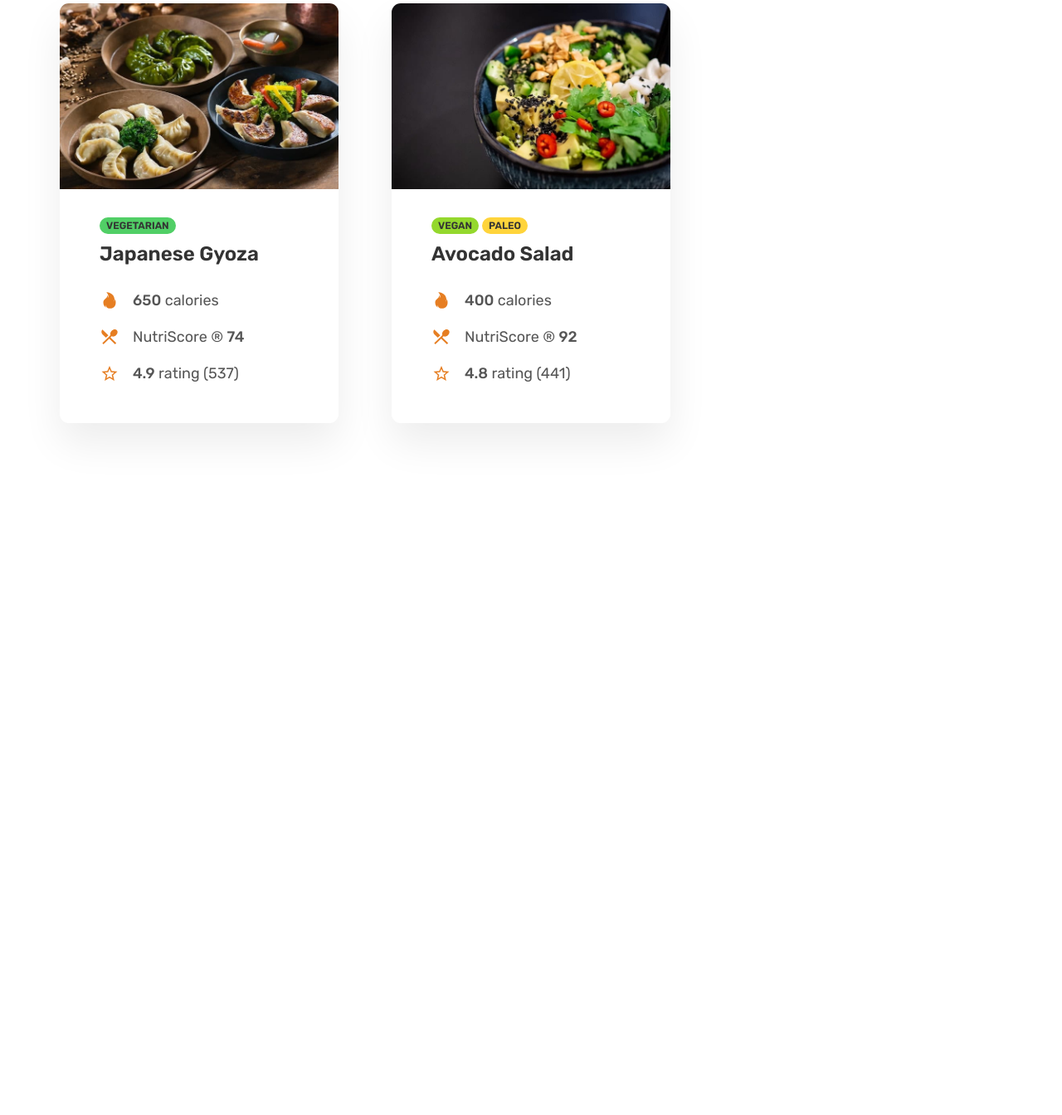
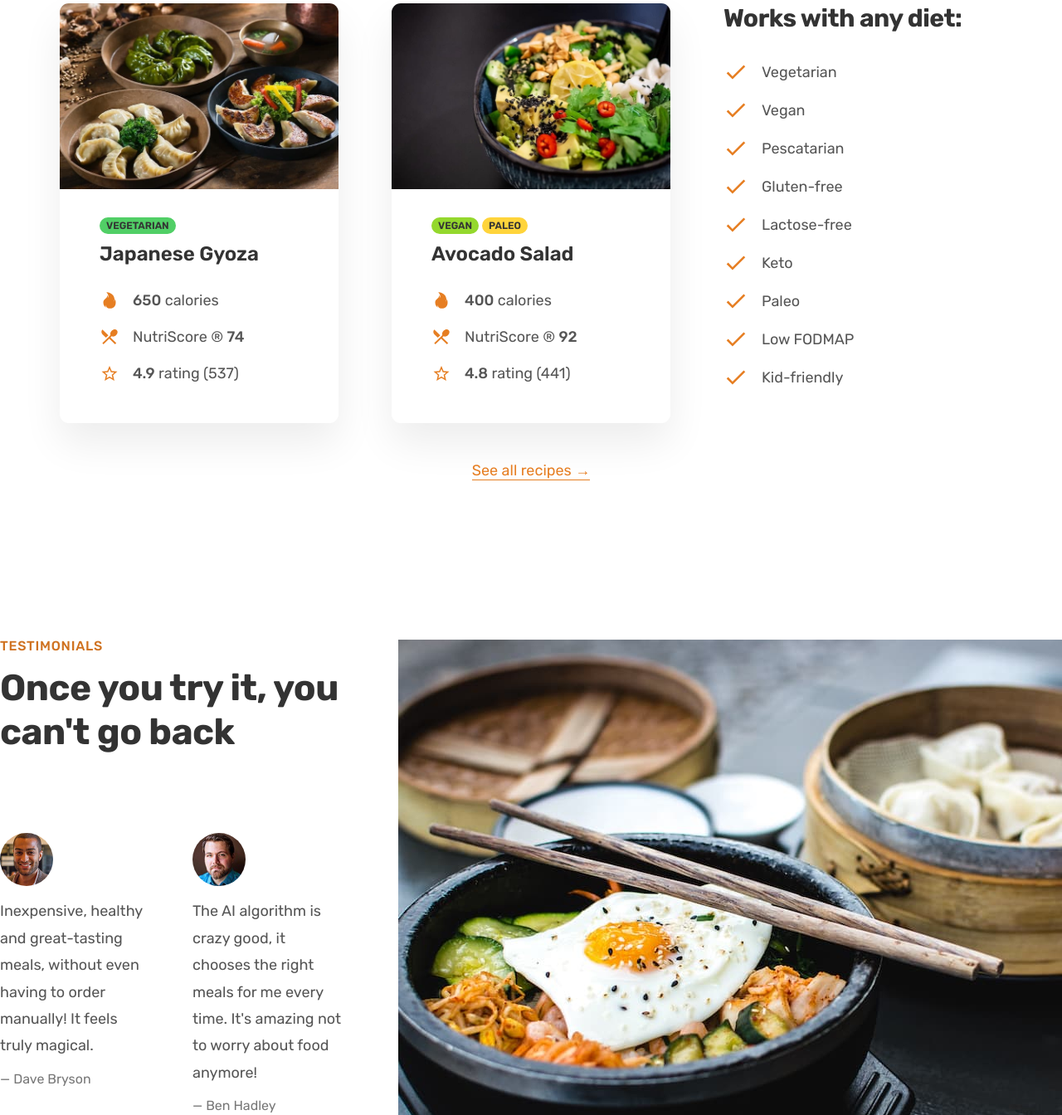
Before and after one commit to engkuazrul/cs_omnifood, a plain HTML site: page index.html in a window 1280 px wide. Shown: the part 2880-4224 px from the top of the page at 83% size. Before the commit the page ends 3486 px from the top, so only its background shows below. Drawn offline with nearby package versions, Linux system fonts and the light colour scheme.

Commit message:
create testimonial section

```diff
--- a/css/general.css
+++ b/css/general.css
@@ -132,10 +132,21 @@ body {
   box-shadow: inset 0 0 0 3px #fff;
 }
 
-.margin-right-sm {
-  margin-right: 1.6rem !important;
+.link:link,
+.link:visited {
+  display: inline-block;
+  color: #e67e22;
+  text-decoration: none;
+  border-bottom: 1px solid currentColor;
+  padding-bottom: 2px;
+  transition: all 0.3s;
 }
 
+.link:active,
+.link:hover {
+  color: #cf711f;
+  border-bottom: 1px solid transparent;
+}
 
 .container {
   max-width: 120rem;
@@ -165,6 +176,20 @@ body {
   align-items: center;
 }
 
+/* HELPER SETTINGS CLASSES */
+
+.margin-right-sm {
+  margin-right: 1.6rem !important;
+}
+
+.margin-bottom-md {
+  margin-bottom: 4.8rem !important;
+}
+
+.center-text {
+  text-align: center !important;
+}
+
 strong {
   font-weight: 500;
 }
--- a/css/style.css
+++ b/css/style.css
@@ -218,6 +218,12 @@
   box-shadow: 0 2.4rem 4.8rem rgba(0,0,0, 0.075);
   border-radius: 11px;
   overflow: hidden;
+  transition: all 0.4s;
+}
+
+.meal:hover {
+  transform: translateY(-1.2rem);
+  box-shadow: 0 3.2rem 6.4rem rgba(0,0,0, 0.06);
 }
 
 .meal-content {
@@ -282,3 +288,59 @@
 .meal-img {
   width: 100%;
 }
+
+.all-recipes {
+  text-align: center;
+  font-size: 1.8rem;
+}
+
+.list {
+  list-style: none;
+  display: flex;
+  flex-direction: column;
+  gap: 1.6rem;
+}
+
+.list-item {
+  font-size: 1.8rem;
+  display: flex;
+  align-items: center;
+  gap: 1.6rem;
+}
+
+.list-icon {
+  width: 3rem;
+  height: 3rem;
+  color: #e67e22;
+}
+
+/***************************/
+/* TESTIMONIALS SECTION */
+/***************************/
+
+.section-testimonials {
+  padding: 9.6rem 0;
+}
+
+.testimonials {
+  display: grid;
+  grid-template-columns: 1fr 1fr;
+  gap: 4.8rem;
+}
+
+.testimonial-img {
+  width: 6.4rem;
+  border-radius: 50%;
+  margin-bottom: 1.2rem;
+}
+
+.testimonial-text {
+  font-size: 1.8rem;
+  line-height: 1.8;
+  margin-bottom: 1.6rem;
+}
+
+.testimonial-name {
+  font-size: 1.6rem;
+  color: #777;
+}
--- a/index.html
+++ b/index.html
@@ -1,15 +1,13 @@
 <!DOCTYPE html>
 <html lang="en">
+
 <head>
   <meta charset="UTF-8" />
   <meta http-equiv="X-UA-Compatible" content="IE=edge" />
   <meta name="viewport" content="width=device-width, initial-scale=1.0" />
   <link rel="preconnect" href="https://fonts.googleapis.com" />
   <link rel="preconnect" href="https://fonts.gstatic.com" crossorigin />
-    <link
-      href="https://fonts.googleapis.com/css2?family=Rubik:wght@400;500;600;700&display=swap"
-      rel="stylesheet"
-    />
+  <link href="https://fonts.googleapis.com/css2?family=Rubik:wght@400;500;600;700&display=swap" rel="stylesheet" />
   <link rel="stylesheet" href="./css/general.css" />
   <link rel="stylesheet" href="./css/style.css" />
 
@@ -45,37 +43,17 @@
             nutritional needs.
           </p>
 
-            <a href="#" class="btn btn--full margin-right-sm"
-              >Start eating well</a
-            >
+          <a href="#" class="btn btn--full margin-right-sm">Start eating well</a>
           <a href="#" class="btn btn--outline">Learn more &darr;</a>
 
           <div class="delivered-meals">
             <div class="delivered-imgs">
-                <img
-                  src="./img/customers/customer-1.jpg"
-                  alt="Customer photo"
-                />
-                <img
-                  src="./img/customers/customer-2.jpg"
-                  alt="Customer photo"
-                />
-                <img
-                  src="./img/customers/customer-3.jpg"
-                  alt="Customer photo"
-                />
-                <img
-                  src="./img/customers/customer-4.jpg"
-                  alt="Customer photo"
-                />
-                <img
-                  src="./img/customers/customer-5.jpg"
-                  alt="Customer photo"
-                />
-                <img
-                  src="./img/customers/customer-6.jpg"
-                  alt="Customer photo"
-                />
+              <img src="./img/customers/customer-1.jpg" alt="Customer photo" />
+              <img src="./img/customers/customer-2.jpg" alt="Customer photo" />
+              <img src="./img/customers/customer-3.jpg" alt="Customer photo" />
+              <img src="./img/customers/customer-4.jpg" alt="Customer photo" />
+              <img src="./img/customers/customer-5.jpg" alt="Customer photo" />
+              <img src="./img/customers/customer-6.jpg" alt="Customer photo" />
             </div>
             <p class="delivered-text">
               <span>250,000+</span> meals last year!
@@ -83,11 +61,8 @@
           </div>
         </div>
         <div class="hero-img-box">
-            <img
-              class="hero-img"
-              src="./img/hero.png"
-              alt="Woman enjoying food, meals in storage container, and food bowls on a table"
-            />
+          <img class="hero-img" src="./img/hero.png"
+            alt="Woman enjoying food, meals in storage container, and food bowls on a table" />
         </div>
       </div>
     </section>
@@ -97,14 +72,8 @@
         <h2 class="heading-featured-in">As featured in</h2>
         <div class="logos">
           <img src="./img/logos/techcrunch.png" alt="Techcrunc h logo" />
-            <img
-              src="./img/logos/business-insider.png"
-              alt="Business Insider logo"
-            />
-            <img
-              src="./img/logos/the-new-york-times.png"
-              alt="The New York Times logo"
-            />
+          <img src="./img/logos/business-insider.png" alt="Business Insider logo" />
+          <img src="./img/logos/the-new-york-times.png" alt="The New York Times logo" />
           <img src="./img/logos/forbes.png" alt="Forbes logo" />
           <img src="./img/logos/usa-today.png" alt="USA Today logo" />
         </div>
@@ -137,20 +106,12 @@
         </div>
 
         <div class="step-img-box">
-            <img
-              src="./img/app/app-screen-1.png"
-              alt="iPhone app preferences selection screen"
-              class="step-img"
-            />
+          <img src="./img/app/app-screen-1.png" alt="iPhone app preferences selection screen" class="step-img" />
         </div>
 
         <!-- STEP 02 -->
         <div class="step-img-box">
-            <img
-              src="./img/app/app-screen-2.png"
-              alt="iPhone app meal approving plan screen"
-              class="step-img"
-            />
+          <img src="./img/app/app-screen-2.png" alt="iPhone app meal approving plan screen" class="step-img" />
         </div>
 
         <div class="step-text-box">
@@ -179,30 +140,22 @@
         </div>
 
         <div class="step-img-box">
-            <img
-              src="./img/app/app-screen-3.png"
-              alt="iPhone app delivery screen"
-              class="step-img"
-            />
+          <img src="./img/app/app-screen-3.png" alt="iPhone app delivery screen" class="step-img" />
         </div>
       </div>
     </section>
 
     <section class="section-meals">
-        <div class="container">
+      <div class="container center-text">
         <span class="subheading">Meals</span>
         <h2 class="heading-secondary">
           Omnifood AI chooses from 5,000+ recipes
         </h2>
       </div>
 
-        <div class="container grid grid--3-cols">
+      <div class="container grid grid--3-cols margin-bottom-md">
         <div class="meal">
-            <img
-              src="./img/meals/meal-1.jpg"
-              class="meal-img"
-              alt="Japanese Gyozas"
-            />
+          <img src="./img/meals/meal-1.jpg" class="meal-img" alt="Japanese Gyozas" />
           <div class="meal-content">
             <div class="meal-tags">
               <span class="tag tag--vegetarian">Vegetarian</span>
@@ -225,11 +178,7 @@
           </div>
         </div>
         <div class="meal">
-            <img
-              src="./img/meals/meal-2.jpg"
-              class="meal-img"
-              alt="Avocado Salad"
-            />
+          <img src="./img/meals/meal-2.jpg" class="meal-img" alt="Avocado Salad" />
           <div class="meal-content">
             <div class="meal-tags">
               <span class="tag tag--vegan">Vegan</span>
@@ -253,8 +202,97 @@
           </div>
         </div>
 
+        <div class="diets">
+          <h3 class="heading-tertiary">Works with any diet:</h3>
+          <ul class="list">
+            <li class="list-item">
+              <ion-icon class="list-icon" name="checkmark"></ion-icon><span>Vegetarian</span>
+            </li>
+            <li class="list-item">
+              <ion-icon class="list-icon" name="checkmark"></ion-icon><span>Vegan</span>
+            </li>
+            <li class="list-item">
+              <ion-icon class="list-icon" name="checkmark"></ion-icon><span>Pescatarian</span>
+            </li>
+            <li class="list-item">
+              <ion-icon class="list-icon" name="checkmark"></ion-icon><span>Gluten-free</span>
+            </li>
+            <li class="list-item">
+              <ion-icon class="list-icon" name="checkmark"></ion-icon><span>Lactose-free</span>
+            </li>
+            <li class="list-item">
+              <ion-icon class="list-icon" name="checkmark"></ion-icon><span>Keto</span>
+            </li>
+            <li class="list-item">
+              <ion-icon class="list-icon" name="checkmark"></ion-icon><span>Paleo</span>
+            </li>
+            <li class="list-item">
+              <ion-icon class="list-icon" name="checkmark"></ion-icon><span>Low FODMAP</span>
+            </li>
+            <li class="list-item">
+              <ion-icon class="list-icon" name="checkmark"></ion-icon><span>Kid-friendly</span>
+            </li>
+          </ul>
+        </div>
+      </div>
+
+      <div class="container all-recipes">
+        <a href="#" class="link">See all recipes &rarr;</a>
+      </div>
+    </section>
+
+    <section class="section-testimonials grid grid--2-cols">
+      <div class="testimonials-container">
+        <span class="subheading">Testimonials</span>
+        <h2 class="heading-secondary">
+          Once you try it, you can't go back
+        </h2>
+
+        <div class="testimonials">
+          <figure class="testimonial">
+            <img class="testimonial-img" src="./img/customers/dave.jpg" alt="photo of dave bryson">
+            <blockquote class="testimonial-text">
+              Inexpensive, healthy and great-tasting meals, without even having to
+              order manually! It feels truly magical.
+            </blockquote>
+            <p class="testimonial-name">&mdash; Dave Bryson</p>
+          </figure>
+
+          <figure class="testimonial">
+            <img class="testimonial-img" src="./img/customers/ben.jpg" alt="photo of ben">
+            <blockquote class="testimonial-text">
+              The AI algorithm is crazy good, it chooses the right meals for me every time. It's amazing not to worry
+              about food anymore!
+            </blockquote>
+            <p class="testimonial-name">&mdash; Ben Hadley</p>
+          </figure>
+
+          <figure class="testimonial">
+            <img class="testimonial-img" src="./img/customers/steve.jpg" alt="photo of Steve Miller">
+            <blockquote class="testimonial-text">
+              Omnifood is a life saver! I just started a company, so there's no time for cooking. I couldn't live
+              without my daily meals now!
+            </blockquote>
+            <p class="testimonial-name">&mdash; Steve Miller</p>
+          </figure>
+
+          <figure class="testimonial">
+            <img class="testimonial-img" src="./img/customers/hannah.jpg" alt="photo of Hannah Smith">
+            <blockquote class="testimonial-text">
+              I got Omnifood for the whole family, and it frees up so much time! Plus, everything is organic and vegan
+              and without plastic.
+            </blockquote>
+            <p class="testimonial-name">&mdash; Hannah Smith</p>
+          </figure>
+        </div>
+      </div>
+      <div class="gallery">
+        <figure class="gallery-item">
+          <img src="./img/gallery/gallery-1.jpg" alt="Photo of beautifully arranged food">
+        </figure>
       </div>
     </section>
   </main>
 </body>
+
 </html>
```
Lines whose indentation alone changed are shown as unchanged.
